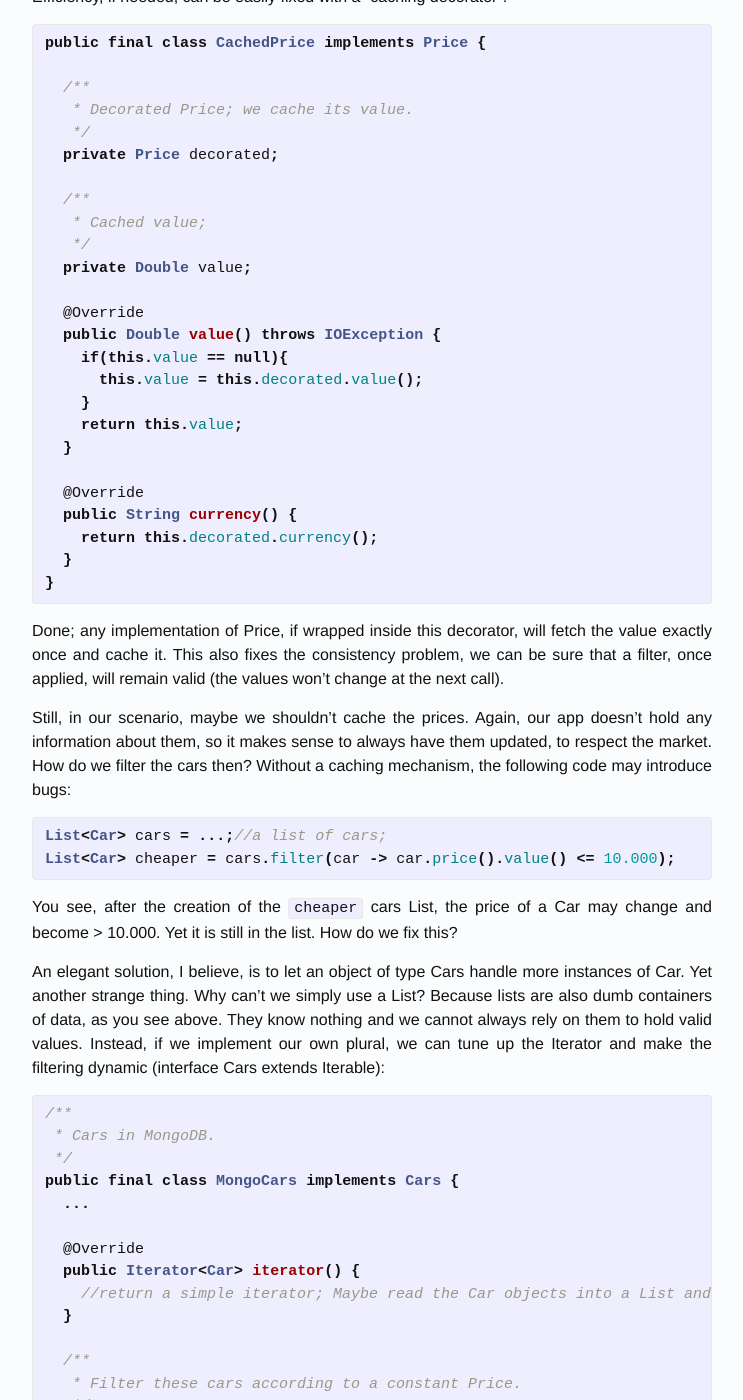
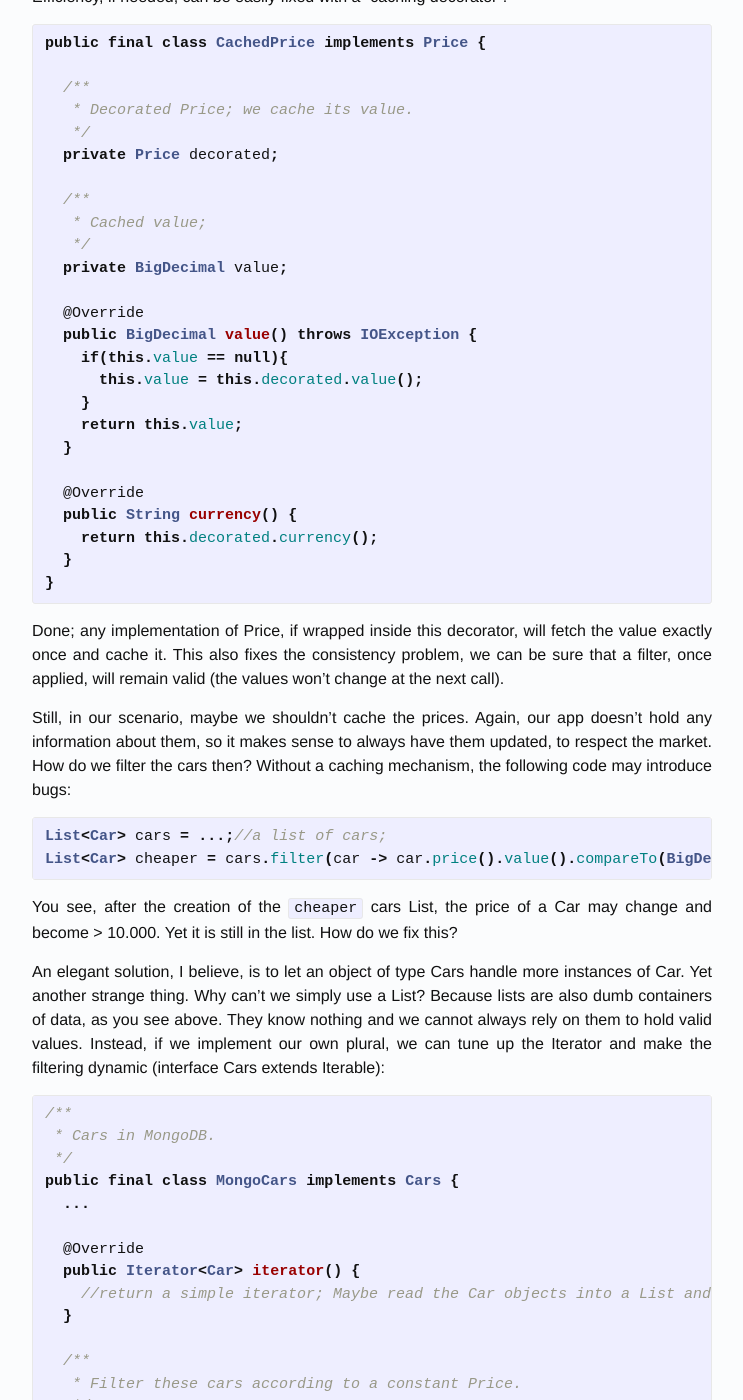
Before and after one commit to amihaiemil/amihaiemil.github.io, a Jekyll site: the page built from _posts/2017-11-04-but-how-do-you-work-without-a-model.markdown, in a window 1280 px wide and 1400 px high, scrolled down 2928 px. Shown: the whole window, without its empty margins (268-1011 px from the left). Built offline with Jekyll 4.4.1, drawn with Linux system fonts in a browser that asks for light colours; comment, search, counter and statistics services are not loaded.

Commit message:
Update 2017-11-04-but-how-do-you-work-without-a-model.markdown

```diff
--- a/_posts/2017-11-04-but-how-do-you-work-without-a-model.markdown
+++ b/_posts/2017-11-04-but-how-do-you-work-without-a-model.markdown
@@ -66,7 +66,7 @@ public final class MarketPrice implements Price {
     }
 
     @Override
-    public Double value() throws IOException {
+    public BigDecimal value() throws IOException {
        //Make an HTTP call to some web service.
     }
 
@@ -120,10 +120,10 @@ public final class CachedPrice implements Price {
   /**
    * Cached value;
    */
-  private Double value;
+  private BigDecimal value;
 
   @Override
-  public Double value() throws IOException {
+  public BigDecimal value() throws IOException {
     if(this.value == null){
       this.value = this.decorated.value();
     }
@@ -145,7 +145,7 @@ so it makes sense to always have them updated, to respect the market. How do we
 
 {% highlight java %}
 List<Car> cars = ...;//a list of cars;
-List<Car> cheaper = cars.filter(car -> car.price().value() <= 10.000);
+List<Car> cheaper = cars.filter(car -> car.price().value().compareTo(BigDecimal.valueOf(10.000) > 0);
 {% endhighlight %}
 
 You see, after the creation of the ``cheaper`` cars List, the price of a Car may change and become > 10.000. Yet it is still in the list. How do we fix this?
```
